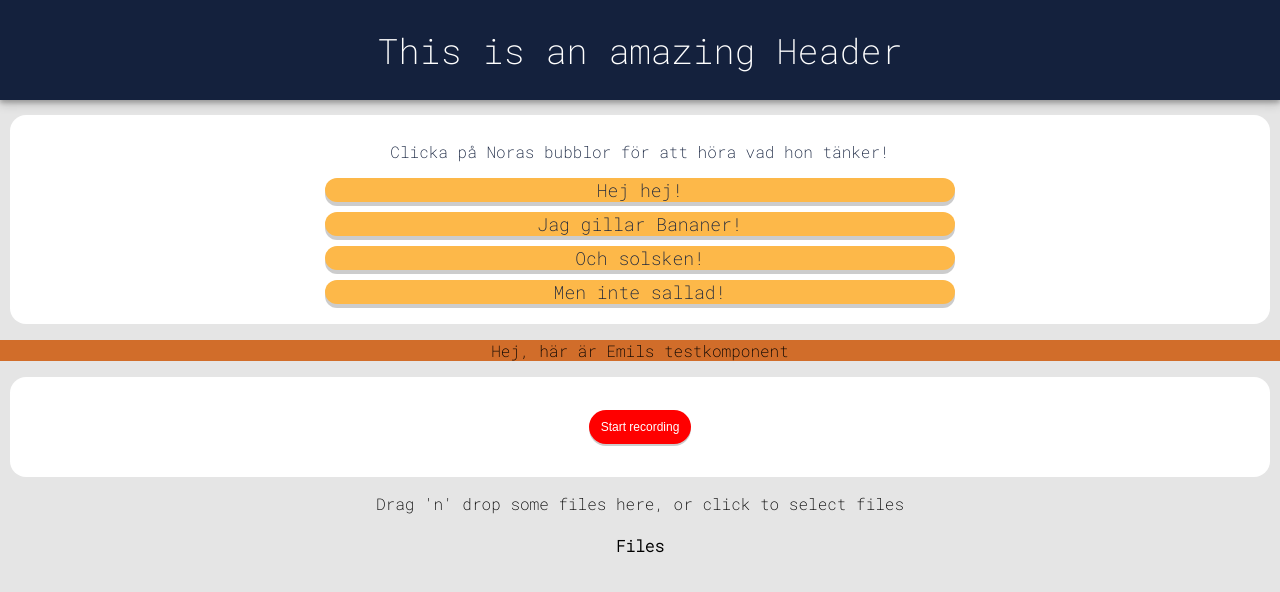
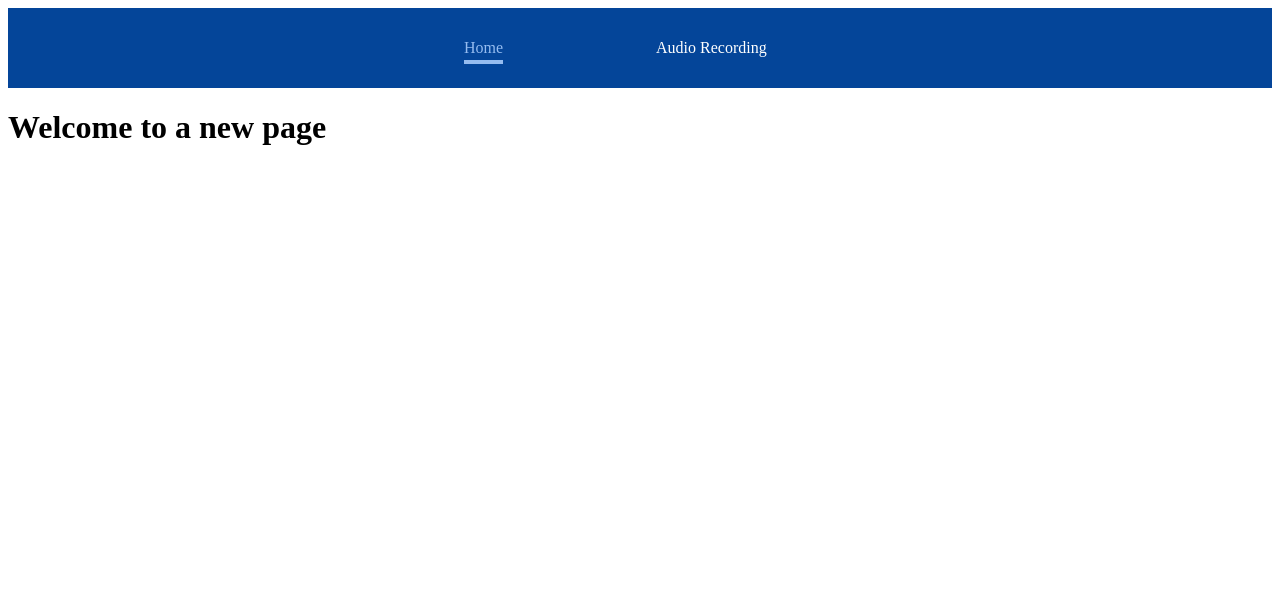
Before and after one commit to INDAPlus20/sahlest-emilsjol-nodelius-project, a React (Create React App) app in the folder user-application/: page / in a window 1280 px wide. Shown: the top 592 px of the page. Built offline with nearby package versions, Linux system fonts and the light colour scheme.

Commit message:
add router functionality

```diff
--- a/user-application/package.json
+++ b/user-application/package.json
@@ -11,6 +11,7 @@
     "react-dom": "^17.0.2",
     "react-dropzone": "^11.3.2",
     "react-p5": "^1.3.19",
+    "react-router-dom": "^5.2.0",
     "react-scripts": "4.0.3",
     "web-vitals": "^1.1.1"
   },
--- a/user-application/src/App.js
+++ b/user-application/src/App.js
@@ -1,23 +1,36 @@
+import { Route, Switch } from "react-router-dom";
+
 import Test from "./components/Test";
-import Header from "./components/Header";
+import Navbar from "./components/UI/Navbar";
 
 import AudioListener from "./components/AudioListener";
 import EmilsTestKomponent from "./components/EmilsTestKomponent";
-import Dropzone from "./components/Dropzone"
+import Dropzone from "./components/Dropzone";
+import HomeScreen from "./components/Pages/HomeScreen";
+import AudioRecording from "./components/Pages/AudioRecording";
 
 function App() {
-
   const EmilsTestFunktionHandler = () => {
-    console.log("Emils testfunktion kördes")
-  }
+    console.log("Emils testfunktion kördes");
+  };
 
   return (
     <div className="App">
-      <Header/>
-      <Test/>
+      <Navbar />
+      <main>
+        <Switch>
+          <Route path="/" exact>
+            <HomeScreen />
+          </Route>
+          <Route path="/AudioRecording">
+            <AudioRecording />
+          </Route>
+        </Switch>
+      </main>
+      {/* <Test/>
       <EmilsTestKomponent EmilsTestFunktion = {EmilsTestFunktionHandler}/>
       <AudioListener/>
-      <Dropzone />
+      <Dropzone /> */}
     </div>
   );
 }
--- a/user-application/src/components/Header.js
+++ /dev/null
@@ -1,9 +0,0 @@
-import React from 'react';
-
-function Header() {
-    return (
-        <header className="navbar">This is an amazing Header</header>
-    )
-}
-
-export default Header;
--- /dev/null
+++ b/user-application/src/components/Pages/AudioRecording.js
@@ -0,0 +1,11 @@
+import React from 'react'
+
+function AudioRecording() {
+    return (
+        <div>
+            <h1>This is some AudioRecording</h1>
+        </div>
+    )
+}
+
+export default AudioRecording
--- /dev/null
+++ b/user-application/src/components/Pages/HomeScreen.js
@@ -0,0 +1,11 @@
+import React from 'react'
+
+function HomeScreen() {
+    return (
+        <div>
+         <h1>Welcome to a new page</h1>
+        </div>
+    )
+}
+
+export default HomeScreen
--- /dev/null
+++ b/user-application/src/components/UI/Navbar.js
@@ -0,0 +1,23 @@
+import React from "react";
+import styles from "./Navbar.module.css";
+
+import { NavLink } from "react-router-dom";
+
+function Navbar() {
+  return (
+    <header className={styles.navbar}>
+      <nav >
+        <ul>
+          <li>
+            <NavLink activeClassName={styles.active} to="/" exact>Home</NavLink>
+          </li>
+          <li>
+            <NavLink activeClassName={styles.active} to="/AudioRecording">Audio Recording</NavLink>
+          </li>
+        </ul>
+      </nav>
+    </header>
+  );
+}
+
+export default Navbar;
--- /dev/null
+++ b/user-application/src/components/UI/Navbar.module.css
@@ -0,0 +1,38 @@
+.navbar {
+  width: 100%;
+  height: 5rem;
+  background-color: #044599;
+  padding: 0 ;
+}
+
+.navbar nav {
+  height: 100%;
+}
+
+.navbar ul {
+  height: 100%;
+  list-style: none;
+  display: flex;
+  padding: 0;
+  margin: 0;
+  align-items: center;
+  justify-content: center;
+}
+
+.navbar li {
+  margin: 0 1rem;
+  width: 10rem;
+}
+
+.navbar a {
+  color: white;
+  text-decoration: none;
+}
+
+.navbar a:hover,
+.navbar a:active,
+.navbar a.active {
+  color: #95bcf0;
+  padding-bottom: 0.25rem;
+  border-bottom: 4px solid #95bcf0;
+}
--- a/user-application/src/index.js
+++ b/user-application/src/index.js
@@ -1,12 +1,15 @@
-import React from 'react';
-import ReactDOM from 'react-dom';
+import React from "react";
+import ReactDOM from "react-dom";
+import { BrowserRouter } from "react-router-dom";
 
-import App from './App';
-import './style.css';
+import App from "./App";
+// import "./style.css";
 
 ReactDOM.render(
   <React.StrictMode>
-    <App />
+    <BrowserRouter>
+      <App />
+    </BrowserRouter>
   </React.StrictMode>,
-  document.getElementById('root')
+  document.getElementById("root")
 );
--- a/user-application/src/style.css
+++ b/user-application/src/style.css
@@ -11,22 +11,6 @@ body {
 code {
     font-family: source-code-pro, Menlo, Monaco, Consolas, 'Courier New',
     monospace;
-}
-
-.navbar {
-    position: sticky;
-    top: 0;
-    width: 100%;
-    box-shadow: 0 3px 4px 0 rgba(0, 0, 0, 0.2), 0 4px 10px 0 rgba(0,0,0,0.19);
-    height: 100px;
-    background-color: #14213D;
-    color: #FFFFFF;
-    margin-bottom: 15px;
-    text-align: center;
-    font-size: 35px;
-    display: flex;
-    justify-content: center;
-    align-items: center;
 }
 
 .audioListener {
```
Also changed, not shown: 1 other file (tests, documents, lock files or other folders).
